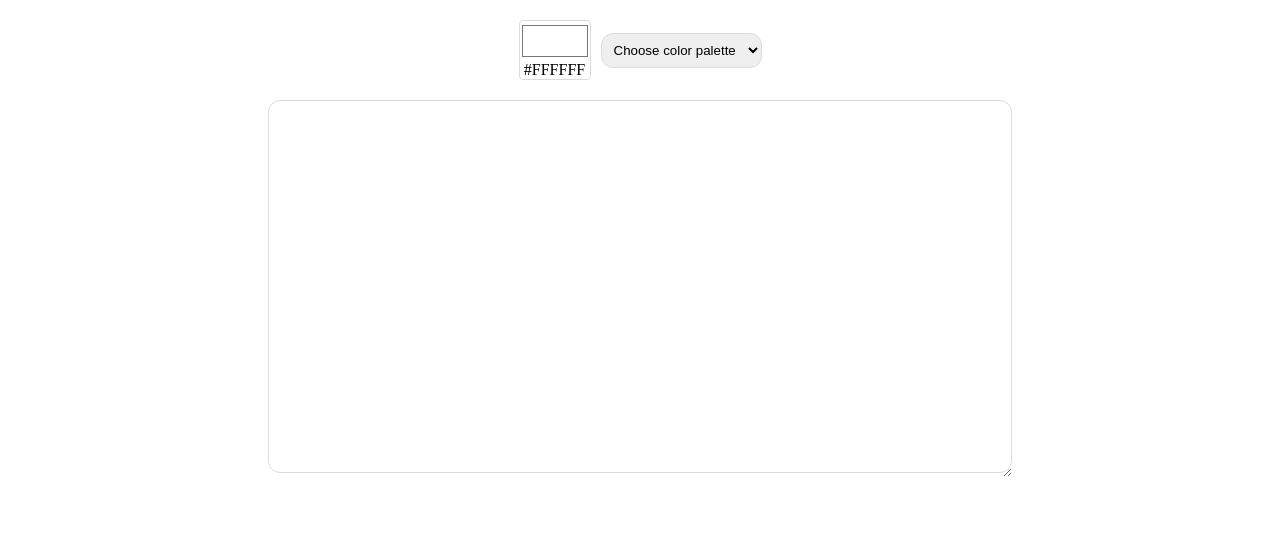
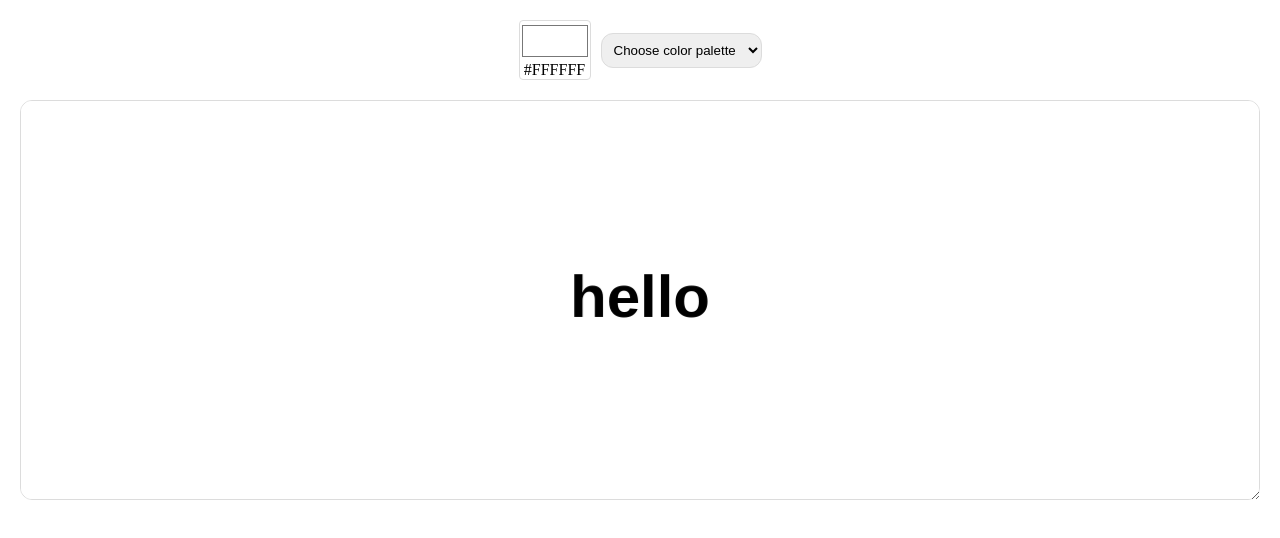
Before and after one commit to Md-Gulzeesh/ctruh_assignment, a React (Vite) app in the folder frontend/: page / in a window 1280 px wide. Shown: the top 538 px of the page. Built offline with nearby package versions, Linux system fonts and the light colour scheme.

Commit message:
Resize and other functionality modified

```diff
--- a/frontend/src/App.jsx
+++ b/frontend/src/App.jsx
@@ -1,17 +1,53 @@
-import { useState } from "react";
+import { useEffect, useRef, useState } from "react";
 import "./App.css";
 import ColorPicker from "./components/ColorPicker";
 import ResizableCanvas from "./components/ResizableCanvas";
 
 function App() {
-  const [colorValue, setColorValue] = useState("#ffffff");
+  const [colorValue, setColorValue] = useState("#ffffff"); //default value is white
+  const canvasRef = useRef(null);
+
+  // Function to handle div dimension change
+  const handleResize = () => {
+    // ResizeObserver will track changes in div's dimension
+    let resizeObserver = new ResizeObserver(() => {
+      handleCanvasContext();
+      console.log("The element was resized.");
+    });
+    resizeObserver.observe(canvasRef.current);
+  };
+
+  //Input type colour picker value handling function
   const handleChange = (e) => {
     setColorValue(e.target.value);
   };
+  // Function for copying the color's hexadecimal code
   const handleCopyToClipBoard = (e) => {
     navigator.clipboard.writeText(e.target.textContent);
     alert("Color code copied!");
   };
+  // Function for handling canvas context and text on canvas
+  const handleCanvasContext = () => {
+    const canvas = canvasRef.current;
+    const context = canvas.getContext("2d");
+    const centerX = canvas.width / 2;
+    const centerY = canvas.height / 2;
+    canvas.width = canvas.getBoundingClientRect().width;
+    canvas.height = canvas.getBoundingClientRect().height;
+    context.fillStyle = colorValue;
+    context.fillRect(0, 0, canvas.width, canvas.height);
+    // conditional rendering for text colour
+    context.fillStyle = colorValue === "#ffffff" ? "#000000" : "#ffffff";
+    context.font = "bold 60px sans-serif";
+    context.textAlign = "center";
+    context.textBaseline = "middle";
+    context.fillText("hello", centerX, centerY);
+  };
+  // This will run whenever there is a change in the div's dimension or in the color's value.
+  useEffect(() => {
+    handleResize();
+  }, [colorValue]);
+
   return (
     <div className="container">
       <ColorPicker
@@ -19,7 +55,7 @@ function App() {
         handleCopyToClipBoard={handleCopyToClipBoard}
         colorValue={colorValue}
       />
-      <ResizableCanvas colorValue={colorValue} />
+      <ResizableCanvas canvasRef={canvasRef} colorValue={colorValue} />
     </div>
   );
 }
--- a/frontend/src/components/ResizableCanvas.jsx
+++ b/frontend/src/components/ResizableCanvas.jsx
@@ -1,9 +1,18 @@
 import React from "react";
 
-const ResizableCanvas = ({ colorValue }) => {
+const ResizableCanvas = ({ colorValue, canvasRef }) => {
   return (
-    <div style={{ resize: "both", overflow: "hidden", width: "60%" }}>
+    <div
+      style={{
+        resize: "both",
+        overflow: "hidden",
+        width: "100%",
+        height: "50vh",
+        textAlign: "center",
+      }}
+    >
       <canvas
+        ref={canvasRef}
         style={{
           border: "1px solid gainsboro",
           borderRadius: "12px",
```
